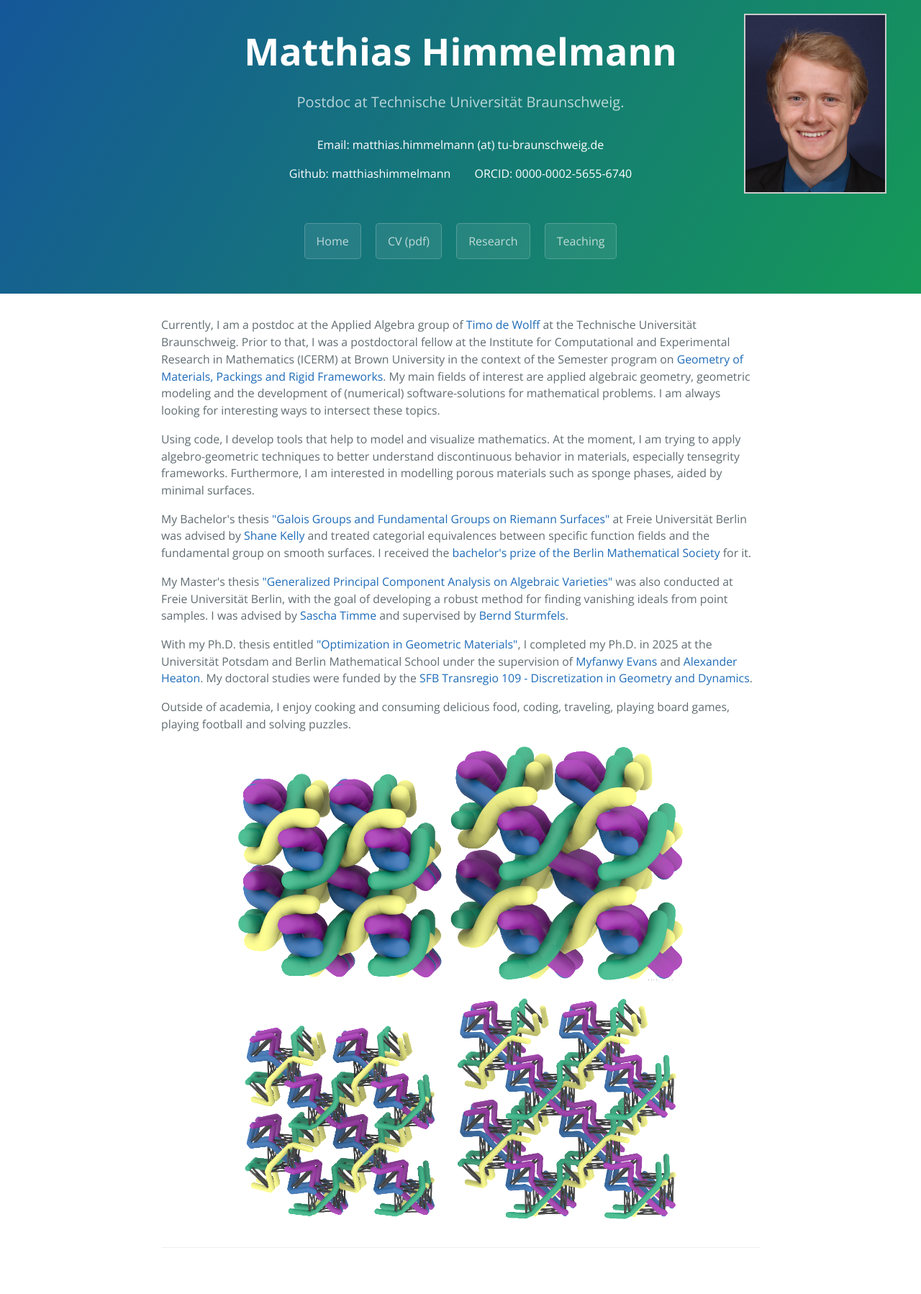
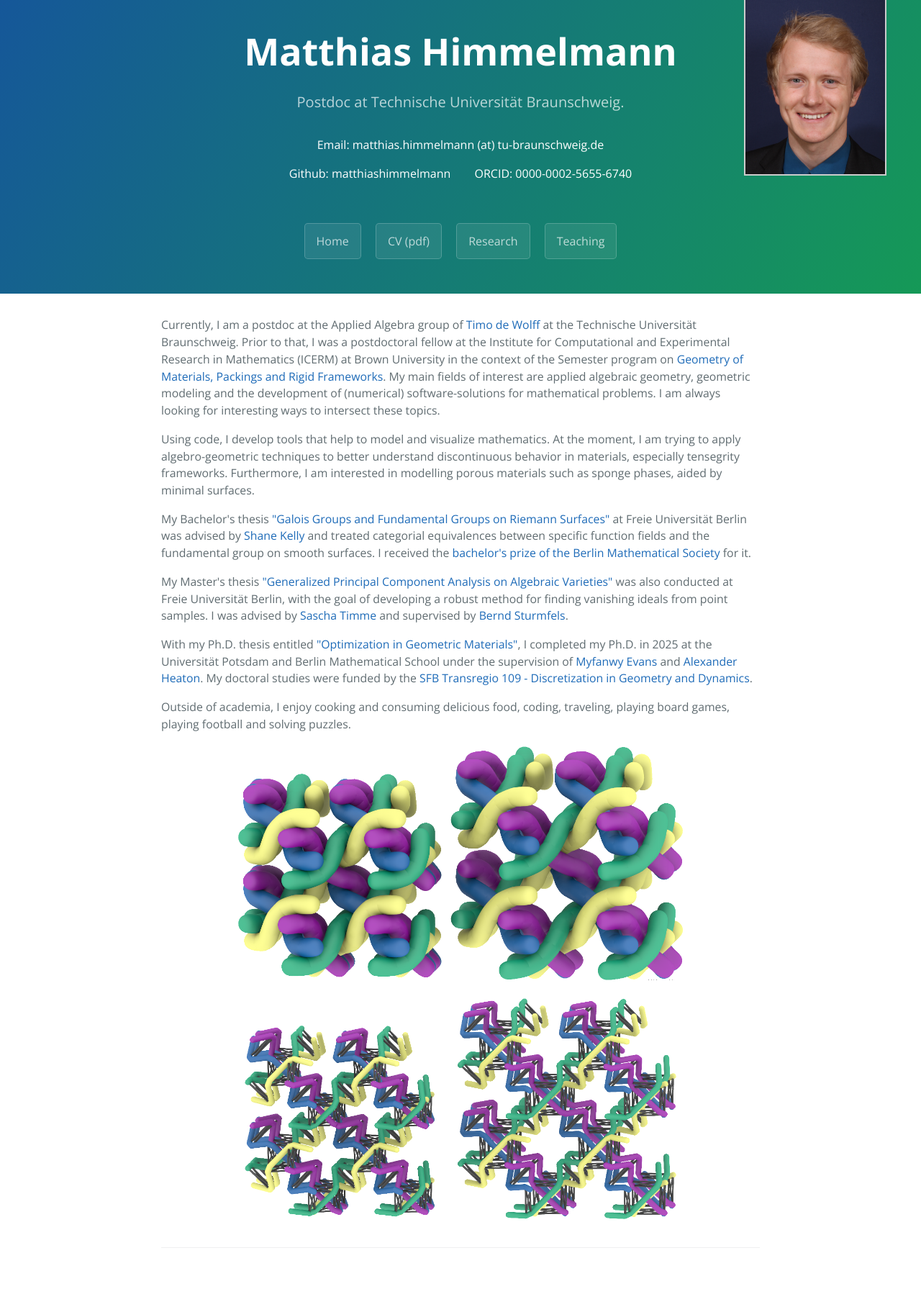
Before and after one commit to matthiashimmelmann/matthiashimmelmann.github.io, a Jekyll site: the page built from index.md, in a window 1280 px wide. Shown: the whole page at 72% size. Built offline with Jekyll 4.4.1, drawn with Linux system fonts in a browser that asks for light colours.

Commit message:
Added new vw option

```diff
--- a/_layouts/default.html
+++ b/_layouts/default.html
@@ -40,7 +40,7 @@
             border: solid 0.185vw #CCC;
 			float: right;
 			vertical-align:center;
-			margin-top: -1vw;"/>
+			margin-top: -3vw;"/>
 	      <h1 class="project-name">{{ page.title | default: site.title | default: site.github.repository_name }}</h1>
 	      <h2 class="project-tagline">{{ page.description | default: site.description | default: site.github.project_tagline }}</h2>
 		<p>Email: matthias.himmelmann (at) tu-braunschweig.de</p>
```
